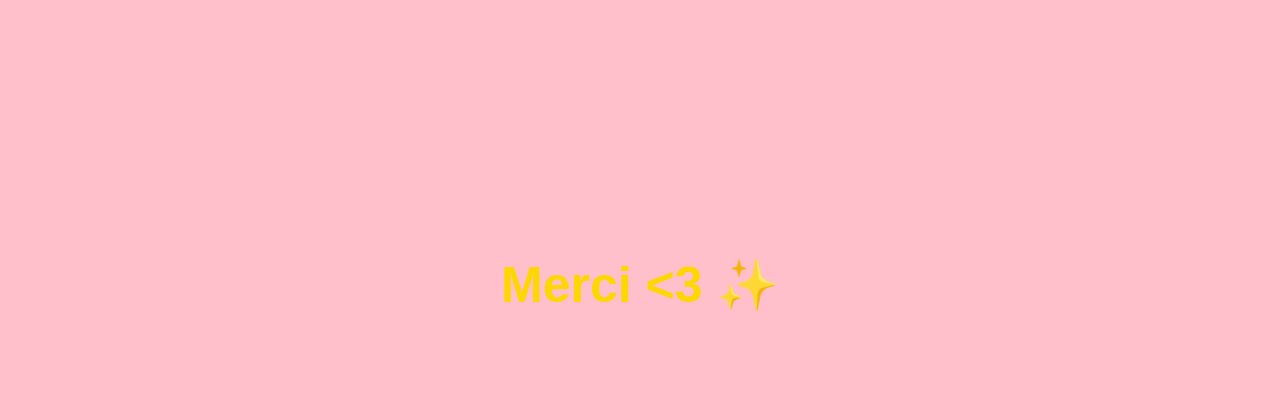
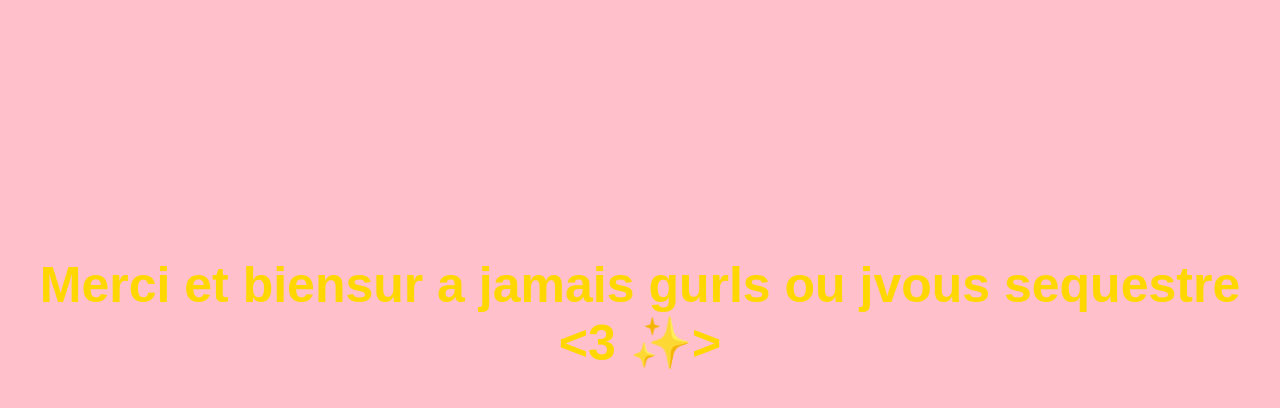
Before and after one commit to Haru-devLOL/HALLOO-GURL, a plain HTML site: page index.html in a window 1280 px wide. Both pictures are taken after a click on the button "Oui". Drawn offline with Linux system fonts and the light colour scheme.

Commit message:
Add files via upload

```diff
--- a/index.html
+++ b/index.html
@@ -38,7 +38,7 @@
         <button id="yesBtn">Oui</button>
         <button id="noBtn">Non</button>
     </div>
-    <h1 id="merci">Merci <3 ✨</h1>
+    <h1 id="merci">Merci et biensur a jamais gurls ou jvous sequestre <3 ✨>
 
     <script>
         let noClickCount = 0;
```
